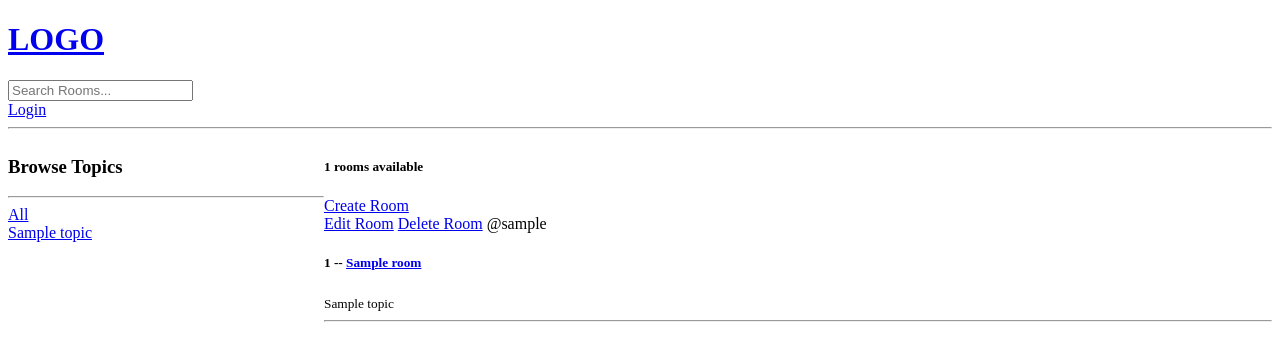
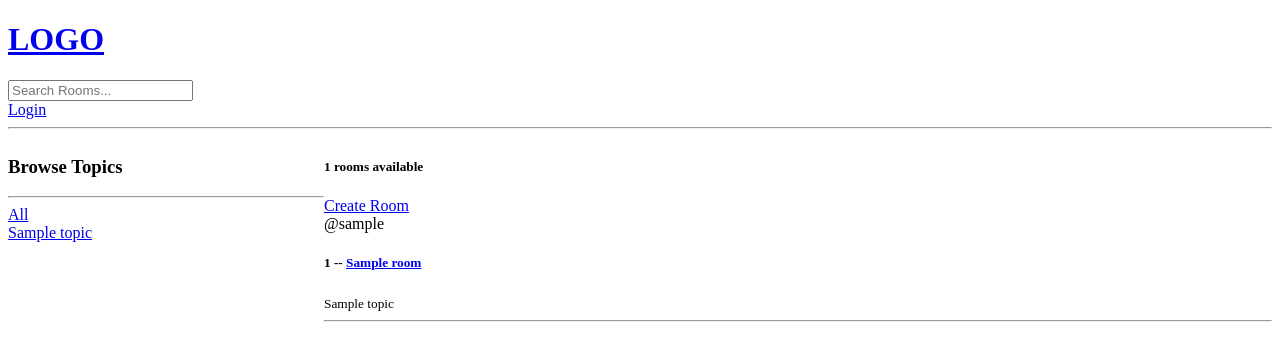
Before and after one commit to quevinrai/studybud, a Django app: page / in a window 1280 px wide. Shown: the top 361 px of the page. Run offline with Django 4.2, Linux system fonts and the light colour scheme; tables that the repository leaves empty hold one stand-in row (values such as "Sample post").

Commit message:
Change '!=' to '=='

```diff
--- a/base/templates/base/home.html
+++ b/base/templates/base/home.html
@@ -33,7 +33,7 @@
 
             {% for room in rooms %}
                 <div>
-                    {% if request.user != room.host %}
+                    {% if request.user == room.host %}
                         <a href="{% url 'update-room' room.id %}">Edit Room</a>
                         <a href="{% url 'delete-room' room.id %}">Delete Room</a>
                     {% endif %}
```
